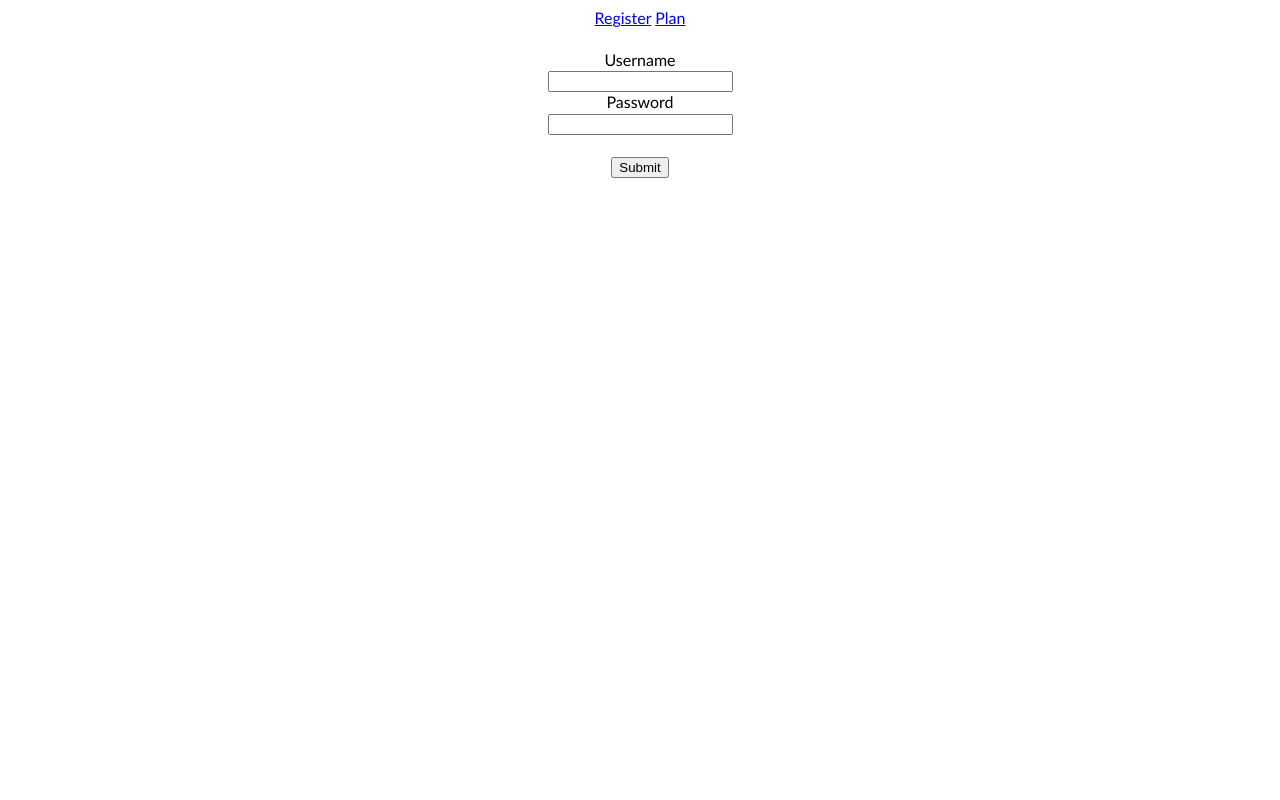
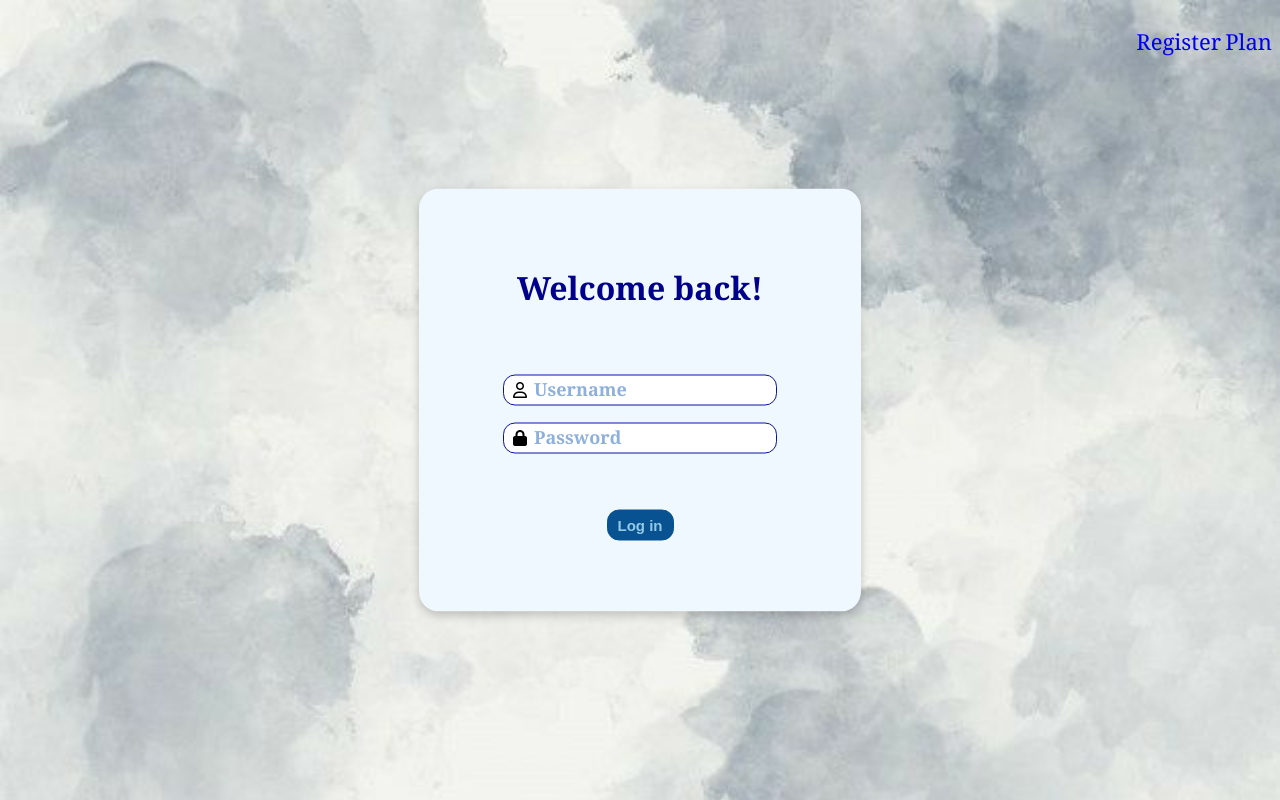
Before and after one commit to fabjonast/PlanHub, a plain HTML site: page login.html in a window 1280 px wide. Drawn offline with Linux system fonts and the light colour scheme.

Commit message:
Added CSS

```diff
--- a/login.html
+++ b/login.html
@@ -5,22 +5,30 @@
     <meta name="viewport" content="width=device-width, initial-scale=1.0">
     <title>Login</title>
     <link rel="stylesheet" href="style.css">
+    <link rel="stylesheet" href="https://cdnjs.cloudflare.com/ajax/libs/font-awesome/6.5.0/css/all.min.css">
 </head>
-<body>
+<body class ="login-page">
     <a href="register.html">Register</a>
     <a href="plan.html">Plan</a>
+
     <br>
-    <br>
-    <form>
-        <label for="username">Username</label><br>
-        <input type="text" id="username" name="username"><br>
-        <label for="pwd">Password</label><br>
-        <input type="password" id="pwd" name="pwd">
-        <br>
-        <br>
-        <input type="submit" value="Submit">
-    </form>
 
+    <div class="form-box">
+        <h1>Welcome back!</h1>
+
+        <form>
+            <div class="input-wrapper">
+                <i class="fa-regular fa-user"></i>
+                <input type="text" id="username" name="username" placeholder="Username" required><br>
+            </div>
+            <div class="input-wrapper">
+                <i class="fa-solid fa-lock"></i>
+                <input type="password" id="pwd" name="pwd" placeholder="Password" required>
+            </div>
+            <br>
+            <input type="submit" value="Log in">
+        </form>
+    </div>
     <br>
 </body>
 </html>
--- a/style.css
+++ b/style.css
@@ -1,5 +1,144 @@
 body{
+    text-align: end;
+    font-family: Cambria, Cochin, Georgia, Times, 'Times New Roman', serif;
+    background-color: white;
+    line-height: 3;
+}
+
+.register-page a{
+    text-decoration: none;
+    font-size: 22px;
+}
+
+.login-page a{
+    text-decoration: none;
+    font-size: 22px;
+}
+
+.plan-page a{
+    text-decoration: none;
+    font-size: 22px;
+}
+
+h1{
     text-align: center;
-    font-family: 'Gill Sans', 'Gill Sans MT', Calibri, 'Trebuchet MS', sans-serif;
-    line-height: 1.3;
+    color: darkblue;
+    margin-bottom: 30px;
+    margin-top: -20px;
 }
+
+input::placeholder{
+    text-align: start;
+    font-family: Cambria, Cochin, Georgia, Times, 'Times New Roman', serif;
+    font-weight: 600;
+    color: rgb(142, 176, 221);
+}
+
+form{
+    text-align: center;
+    display: flex;
+    flex-direction: column;
+    align-items: center;
+}
+
+input[type="submit"]{
+    color: rgb(146, 202, 230);
+    background-color: rgb(9, 82, 145);
+    border-radius: 12px;
+    padding: 7px 10px;
+    border: 1px solid rgb(9, 82, 145);
+    line-height: 1;
+    font-weight: 550;
+    font-size: 15px;
+}
+
+input[type="text"], input[type="password"]{
+    background-color: none;
+    padding: 4px 10px;
+    border-radius: 12px;
+    border: 1px solid #0813a6;
+    font-size: 18px;
+    padding-left: 30px;
+}
+
+.form-box{
+    border: 1px solid transparent;
+    border-radius: 20px;
+    padding: 70px;
+    width: 300px;
+    margin: 0 auto;
+    background-color: aliceblue;
+    position: absolute;
+    z-index: 10;
+    box-shadow: 0px 4px 10px rgba(0, 0, 0, 0.2);
+    top: 50%;
+    left: 50%;
+    transform: translate(-50%, -50%);
+}
+
+.input-wrapper{
+    position: relative;
+    display: inline-block;
+}
+
+.input-wrapper i{
+    position: absolute;
+    left: 10px;
+    top: 50%;
+    transform: translateY(-50%);
+}
+
+.register-page{
+    background-image: url("images/background.jpeg");
+    background-size: cover;
+    background-position: center;
+    background-repeat: no-repeat;
+    background-attachment: fixed;
+}
+
+.login-page{
+    background-image: url("images/background.jpeg");
+    background-size: cover;
+    background-repeat: no-repeat;
+    background-attachment: fixed;
+}
+
+.plan-page{
+    margin: 0;
+    padding: 0;
+    background-image: url("images/plan_background.jpeg");
+    background-size: cover;
+    background-repeat: no-repeat;
+    background-attachment: fixed;
+    background-position: center;
+}
+
+.input-row{
+    display: flex;
+    flex-direction: column;
+    align-items: center;
+    justify-content: center;
+    gap: 20px;
+    border-radius: 20px;
+    width: 300px;
+    margin-bottom: 15px;
+}
+
+.plans-title{
+    color: maroon;
+}
+
+input[type="date"]{
+    background-color: none;
+    padding: 4px 10px;
+    border-radius: 12px;
+    border: 1px solid;
+    font-size: 15px;
+}
+
+input[type="button"]{
+    background-color: maroon;
+    padding: 4px 10px;
+    border-radius: 12px;
+    color: white;
+}
```
Also changed, not shown: plan.html (+13 -10 lines), register.html (+26 -16 lines), images/background.jpeg (added), images/plan_background.jpeg (added), 2 other files.
